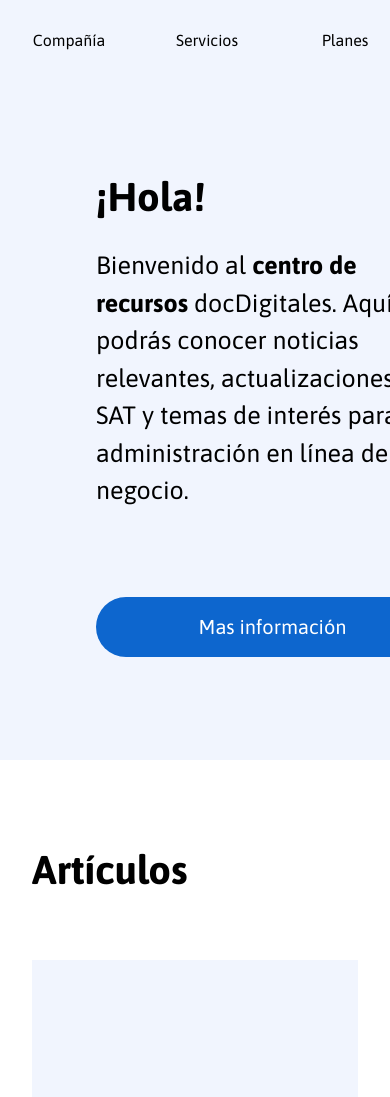
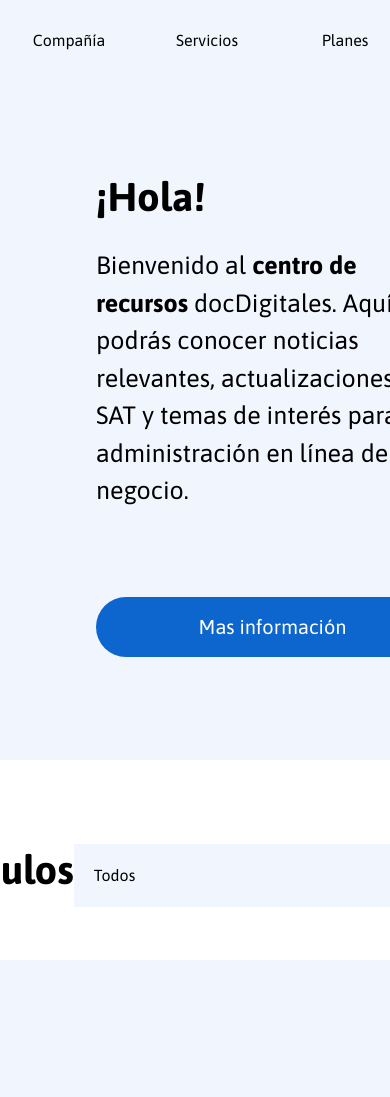
Before and after one commit to lilianaruva/landing-docdigitales, a React (Create React App) app: page /recursos in a window 390 px wide. Shown: the top 1097 px of the page. Built offline with nearby package versions, Linux system fonts and the light colour scheme.

Commit message:
article page

```diff
--- a/public/index.html
+++ b/public/index.html
@@ -30,7 +30,7 @@
       work correctly both with client-side routing and a non-root public URL.
       Learn how to configure a non-root public URL by running `npm run build`.
     -->
-    <title>React App</title>
+    <title>docDigitales</title>
   </head>
   <body>
     <noscript>You need to enable JavaScript to run this app.</noscript>
--- a/src/App.js
+++ b/src/App.js
@@ -11,6 +11,7 @@
 import AboutUs from "./pages/company/aboutUs/aboutUs";
 import Resources from "./pages/company/resources/resources";
 import Contact from "./pages/company/contact/contact";
+import ArticlePage from "./pages/company/resources/components/articlePage"
 
 function App() {
   return (
@@ -26,6 +27,7 @@
         <Route path="/sobre-nosotros" element={<AboutUs />} />
         <Route path="/recursos" element={<Resources />} />
         <Route path="/contacto" element={<Contact />} />
+        <Route path="/articlePage" element={<ArticlePage />} />
       </Routes>
       <Footer />
     </div>
--- a/src/pages/company/resources/articleList.jsx
+++ /dev/null
@@ -1,36 +0,0 @@
-import React, { useState, useEffect } from "react";
-import { useSelector } from 'react-redux';
-
-const ArticleList = () => {
-    const [articles , setArticles] = useState([...useSelector(state => state.article.articles)])
-
-    return (
-        <>
-            <div className="bg-white">
-                <div className="max-w-2xl mx-auto py-16 px-4 sm:py-24 sm:px-6 lg:max-w-7xl lg:px-8">
-                    <h2 className="titleArticle">Artículos</h2>
-                    <div className="grid grid-cols-1 gap-y-10 sm:grid-cols-2 gap-x-6 lg:grid-cols-3 xl:grid-cols-3 xl:gap-x-8">
-                        {articles.map((article) => (
-                            <a key={article.id} href={article.href} className="group">
-                                {
-                                    article.imageSrc !== "" ?
-                                        <img
-                                            src={article.imageSrc}
-                                            alt={article.imageAlt}
-                                            className="ArticleImg object-center object-cover group-hover:opacity-75"
-                                        />
-                                        :
-                                        <div className="ImageArticleNull group-hover:opacity-75"></div>
-                                }
-                                <p className="ArticleName">{article.name}</p>
-                                <p className="ArticleDate">{article.date}</p>
-                            </a>
-                        ))}
-                    </div>
-                </div>
-            </div>
-        </>
-    )
-}
-
-export default ArticleList;
--- /dev/null
+++ b/src/pages/company/resources/components/articleBottom.jsx
@@ -0,0 +1,38 @@
+import React, { useState } from "react";
+import { useSelector } from 'react-redux';
+import { Link } from "react-router-dom";
+
+const ArticleBottom = () => {
+    const [articles, setArticles] = useState([...useSelector(state => state.article.articles)])
+
+    return (
+        <>
+            <div className="bg-white">
+                <div className="max-w-2xl mx-auto py-16 px-4 sm:py-24 sm:px-6 lg:max-w-7xl lg:px-8">
+                    <div className="grid grid-cols-1 gap-y-10 sm:grid-cols-2 gap-x-6 lg:grid-cols-3 xl:grid-cols-3 xl:gap-x-8">
+                        {articles.slice(0, 3).map((article) => (
+                            <Link to="/articlePage" key={article.id}>
+                                <a className="group">
+                                    {
+                                        article.imageSrc !== "" ?
+                                            <img
+                                                src={article.imageSrc}
+                                                alt={article.imageAlt}
+                                                className="ArticleImg object-center object-cover group-hover:opacity-75"
+                                            />
+                                            :
+                                            <div className="ImageArticleNull group-hover:opacity-75"></div>
+                                    }
+                                    <p className="ArticleName">{article.name}</p>
+                                    <p className="ArticleDate">{article.date}</p>
+                                </a>
+                            </Link>
+                        ))}
+                    </div>
+                </div>
+            </div>
+        </>
+    )
+}
+
+export default ArticleBottom;
--- /dev/null
+++ b/src/pages/company/resources/components/articleList.jsx
@@ -0,0 +1,53 @@
+import React, { useState, useEffect } from "react";
+import { useSelector } from 'react-redux';
+import { Link } from "react-router-dom";
+
+const ArticleList = () => {
+    const [articles, setArticles] = useState([...useSelector(state => state.article.articles)])
+
+    return (
+        <>
+            <div className="bg-white">
+                <div className="max-w-2xl mx-auto py-16 px-4 sm:py-24 sm:px-6 lg:max-w-7xl lg:px-8">
+                    <div className="articleTop">
+                        <h2 className="titleArticle">Artículos</h2>
+                        <div className="col-span-6 sm:col-span-3">
+                            <select
+                                id="country"
+                                name="country"
+                                autoComplete="country-name"
+                                className="mt-1 block w-full py-2 px-3 selectArticles"
+                            >
+                                <option className="OptionArticles">Todos</option>
+                                <option>Recientes</option>
+                                <option>Mas revelantes</option>
+                            </select>
+                        </div>
+                    </div>
+                    <div className="grid grid-cols-1 gap-y-10 sm:grid-cols-2 gap-x-6 lg:grid-cols-3 xl:grid-cols-3 xl:gap-x-8">
+                        {articles.map((article) => (
+                            <Link to="/articlePage" key={article.id}>
+                                <a className="group">
+                                    {
+                                        article.imageSrc !== "" ?
+                                            <img
+                                                src={article.imageSrc}
+                                                alt={article.imageAlt}
+                                                className="ArticleImg object-center object-cover group-hover:opacity-75"
+                                            />
+                                            :
+                                            <div className="ImageArticleNull group-hover:opacity-75"></div>
+                                    }
+                                    <p className="ArticleName">{article.name}</p>
+                                    <p className="ArticleDate">{article.date}</p>
+                                </a>
+                            </Link>
+                        ))}
+                    </div>
+                </div>
+            </div>
+        </>
+    )
+}
+
+export default ArticleList;
--- /dev/null
+++ b/src/pages/company/resources/components/articlePage.jsx
@@ -0,0 +1,20 @@
+import React from "react";
+import ArticleBottom from "./articleBottom";
+
+const ArticlePage = ({ }) => {
+    return (
+        <>
+            <div className="main-ContainerArticle">
+
+            </div>
+            <div className="mainMedium-Container" style={{ borderTop: '2px solid #DDE6F699' }}>
+                <div className="title-platform">
+                    <p style={{ fontWeight: 'bold', margin: '0' }}>Articulos relacionados</p>
+                </div>
+                <ArticleBottom />
+            </div>
+        </>
+    )
+}
+
+export default ArticlePage;
--- a/src/pages/company/resources/resources.css
+++ b/src/pages/company/resources/resources.css
@@ -37,13 +37,13 @@
     background-color: #F1F5FE;
 }
 
-.titleArticle{
+.titleArticle {
     font-size: 40px;
     font-weight: bold;
     margin-bottom: 60px;
 }
 
-.main-ContainerArticle{
+.main-ContainerArticle {
     min-height: 90vh;
     display: flex;
     flex-direction: column;
@@ -52,3 +52,16 @@
     padding: 1rem;
     color: #000000;
 }
+
+.articleTop {
+    display: flex;
+    justify-content: space-between;
+}
+
+.selectArticles {
+    background-color: #F1F5FE;
+    width: 398px;
+    height: 63px;
+    padding: 1rem;
+    border-right: 1rem solid #F1F5FE;
+}
--- a/src/pages/company/resources/resources.jsx
+++ b/src/pages/company/resources/resources.jsx
@@ -1,6 +1,6 @@
 import React from "react";
 import im1 from "../../../img/resources/Laptop 04.png"
-import ArticleList from "./articleList";
+import ArticleList from "./components/articleList";
 import './resources.css';
 
 const Resources = () => {
```
